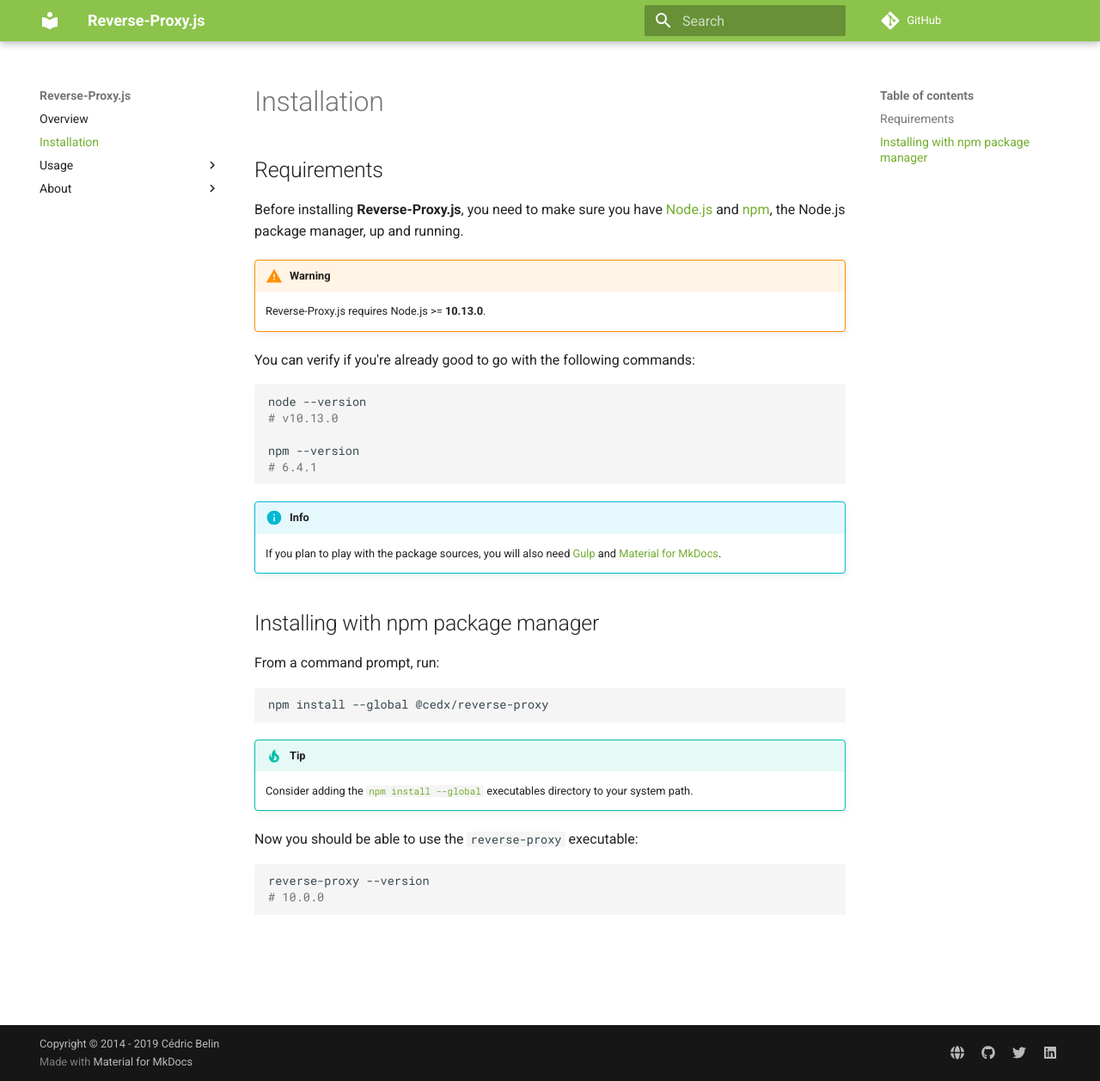
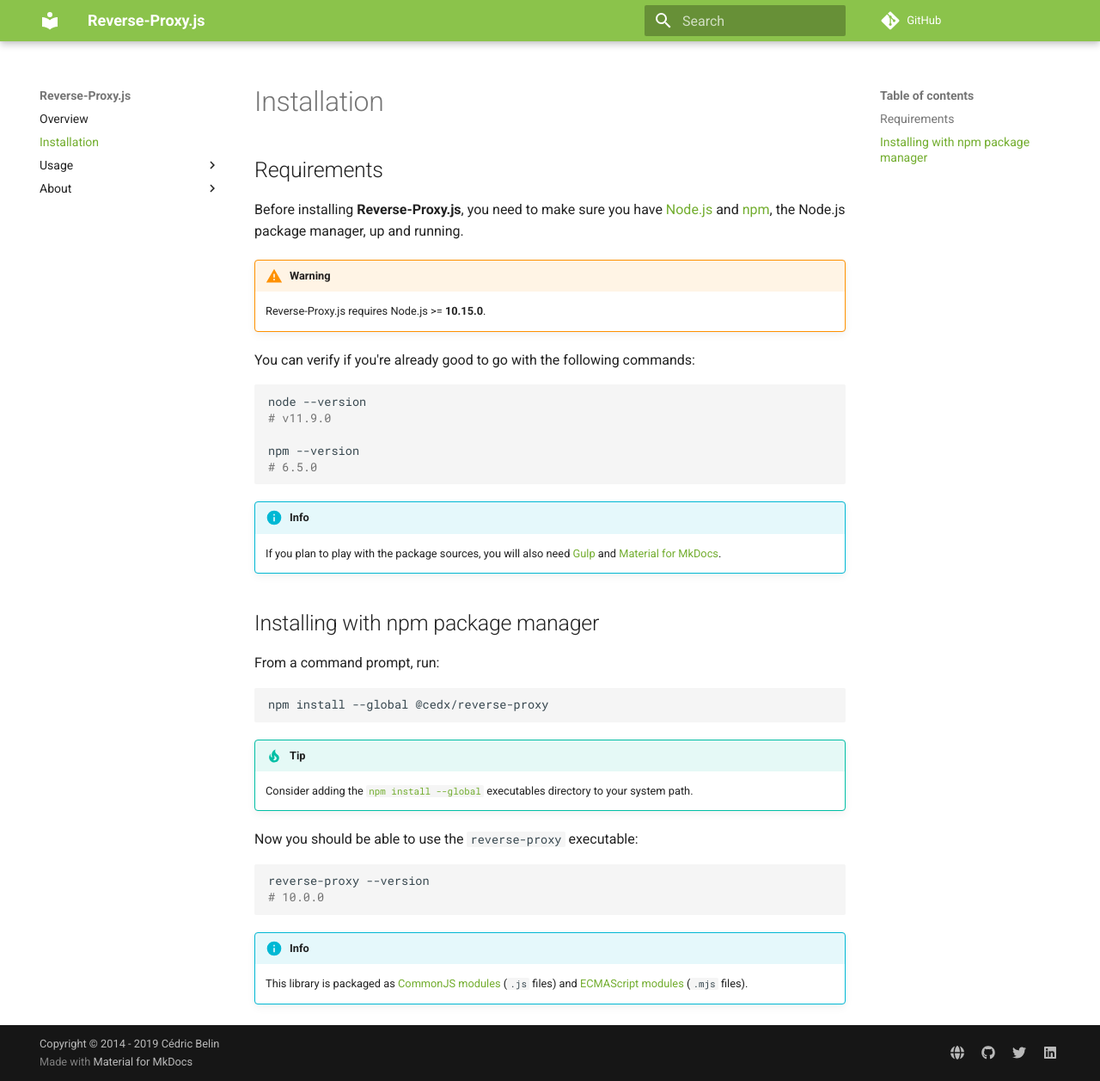
Before and after one commit to xreovhb20/reverse-proxy.js, an MkDocs documentation site: the page built from doc/installation.md, in a window 1280 px wide and 1257 px high. Shown: the whole window at 86% size. Built offline with MkDocs 1.6.1 and Material for MkDocs 9.7.7, drawn with Linux system fonts in a browser that asks for light colours; comment, search, counter and statistics services are not loaded.

Commit message:
Updated the documentation

````diff
--- a/doc/installation.md
+++ b/doc/installation.md
@@ -5,16 +5,16 @@
 and [npm](https://www.npmjs.com), the Node.js package manager, up and running.
 
 !!! warning
-    Reverse-Proxy.js requires Node.js >= **10.13.0**.
+    Reverse-Proxy.js requires Node.js >= **10.15.0**.
 
 You can verify if you're already good to go with the following commands:
 
 ```shell
 node --version
-# v10.13.0
+# v11.9.0
 
 npm --version
-# 6.4.1
+# 6.5.0
 ```
 
 !!! info
@@ -37,3 +37,6 @@
 reverse-proxy --version
 # 10.0.0
 ```
+
+!!! info
+    This library is packaged as [CommonJS modules](https://nodejs.org/api/modules.html) (`.js` files) and [ECMAScript modules](https://nodejs.org/api/esm.html) (`.mjs` files).
````
Also changed, not shown: doc/about/see_also.md (+1 -0 lines), doc/index.md (+1 -1 lines), 1 other file.
